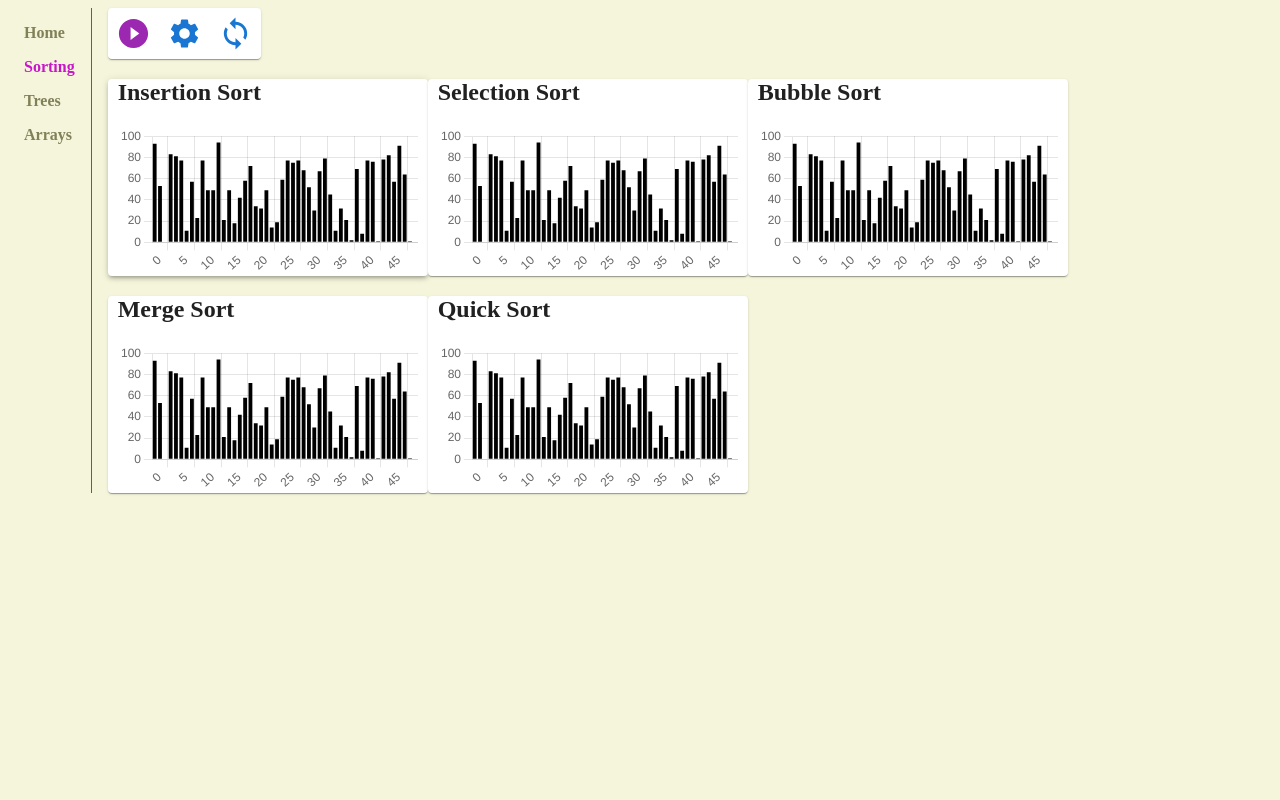
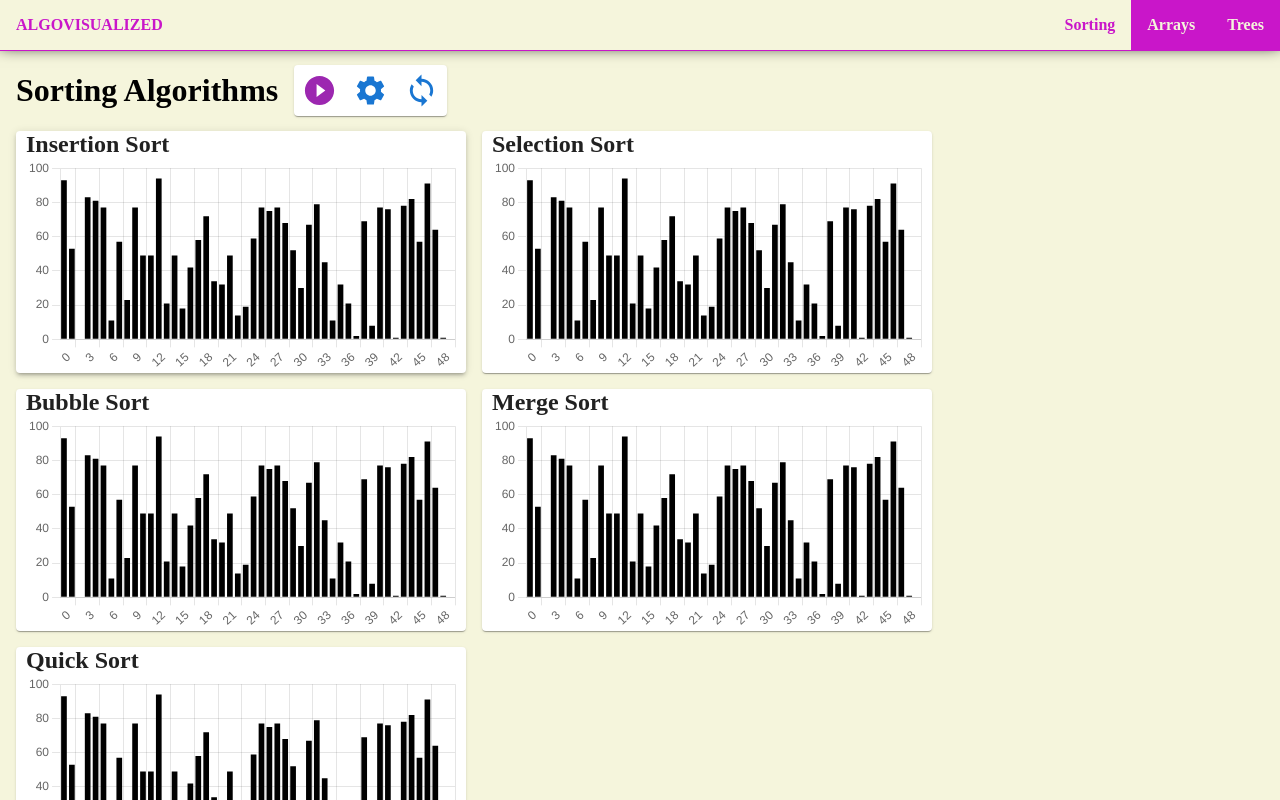
Before and after one commit to danielforkner/algovisualizer, a React (Create React App) app: page /sorting in a window 1280 px wide. Built offline with nearby package versions, Linux system fonts and the light colour scheme.

Commit message:
UI upgrades, new ThreeSum algorithm

```diff
--- a/public/index.html
+++ b/public/index.html
@@ -1,12 +1,13 @@
 <!DOCTYPE html>
 <html lang="en">
-  <head>
-    <title>Algorvisualizer</title>
-    <link rel="stylesheet" type="text/css" href="/styles.css" />
-
-  </head>
-  <body>
-
+<head>
+  <meta charset="UTF-8">
+  <meta http-equiv="X-UA-Compatible" content="IE=edge">
+  <meta name="viewport" content="width=device-width, initial-scale=1.0">
+  <link rel="stylesheet" type="text/css" href="/styles.css" />
+  <title>Algovisualized</title>
+</head>
+<body>
     <div id="root"></div>
-  </body>
+</body>
 </html>
--- a/public/styles.css
+++ b/public/styles.css
@@ -1,9 +1,43 @@
+* {
+  box-sizing: border-box;
+  /* font-family:  Arial, Helvetica, sans-serif; */
+}
 body {
   background-color: #f5f5dc;
+  margin: 0;
+
+}
+#appContainer {
+  position: absolute;
+  top: 0;
+  bottom: 0;
+  width: 100%;
 }
 #main {
   width: 100%;
-  padding-left: 1rem;
+  padding: 0 1rem 1rem 1rem;
+  overflow-y: auto
+}
+h2 {
+  margin: 0;
+}
+#sidebar {
+  border-bottom: 1px solid #c916c9;
+  justify-content: space-between;
+  box-shadow: 0px -5px 15px
+}
+#homeLink {
+  padding: 1rem;
+}
+#navLinks {
+display: flex;
+}
+#navLinks a {
+  display: flex;
+  align-items: center;
+  height: 100%;
+  width: 100%;
+  padding: 0 1rem;
 }
 .container {
   display: flex;
@@ -12,18 +46,19 @@ body {
   display: flex;
   flex-direction: column;
 }
-#sidebar {
-  padding: 1rem;
-  gap: 1rem;
-  border-right: 1px solid #c916c9;
-}
 .activeLink {
   color: #c916c9;
+  background-color: #f5f5dc;
   font-weight: bold;
   text-decoration: none;
 }
+.inactiveLink:hover {
+  background-color: #b181b1;
+  /* color: #eded7b; */
+}
 .inactiveLink {
-  color: #818158;
+  color: #f5f5dc;
+  background-color: #c916c9;
   font-weight: bold;
   text-decoration: none;
 }
@@ -32,8 +67,8 @@ body {
   box-sizing: border-box;
   justify-content: center;
   align-items: center;
-  width: 25px;
-  height: 25px;
+  width: 2rem;
+  height: 2rem;
   border: 1px solid black;
   background-color: #fff;
 }
@@ -56,3 +91,8 @@ body {
   transition: opacity 0.2s;
   border: 1px solid black;
 }
+/* SORTING */
+#sortControls {
+  align-items: center;
+  gap: 1rem;
+}
--- a/src/Home.jsx
+++ b/src/Home.jsx
@@ -6,7 +6,8 @@ const Home = () => {
       <h1>HOME</h1>
       <p>Let's visualize algorithms!</p>
       <Link to="sorting">Sorting algorithms</Link>
-      <Link to="trees">Traversing trees</Link>
+      <Link to="arrays">Arrays</Link>
+      <Link to="trees">Tree traversal</Link>
     </div>
   );
 };
--- a/src/app/App.jsx
+++ b/src/app/App.jsx
@@ -9,7 +9,7 @@ import ArraysMain from '../features/arrays/ArraysMain';
 
 const App = () => {
   return (
-    <div className="container">
+    <div id="appContainer" className="vertical-container">
       <Sidebar />
       <main id="main">
         <Routes>
--- a/src/features/Sidebar.jsx
+++ b/src/features/Sidebar.jsx
@@ -3,44 +3,38 @@ import { NavLink } from 'react-router-dom';
 
 export default function Sidebar() {
   return (
-    <div className="vertical-container" id="sidebar">
-      {/* <Drawer
-      sx={{
-        width: 250,
-        flexShrink: 0,
-        '& .MuiDrawer-paper': {
-          width: 250,
-          boxSizing: 'border-box',
-        },
-      }}
-      variant="permanent"
-      anchor="right"
-    > */}
-      <NavLink
-        to="/"
-        className={({ isActive }) => (isActive ? 'activeLink' : 'inactiveLink')}
-      >
-        Home
+    <div className="container" id="sidebar">
+      <div id="homeLink">
+        <NavLink to="/" className="activeLink">
+          ALGOVISUALIZED
         </NavLink>
+      </div>
+      <div id="navLinks">
         <NavLink
           to="sorting"
-        className={({ isActive }) => (isActive ? 'activeLink' : 'inactiveLink')}
+          className={({ isActive }) =>
+            isActive ? 'activeLink' : 'inactiveLink'
+          }
         >
           Sorting
         </NavLink>
         <NavLink
+          to="arrays"
+          className={({ isActive }) =>
+            isActive ? 'activeLink' : 'inactiveLink'
+          }
+        >
+          Arrays
+        </NavLink>
+        <NavLink
           to="trees"
-        className={({ isActive }) => (isActive ? 'activeLink' : 'inactiveLink')}
+          className={({ isActive }) =>
+            isActive ? 'activeLink' : 'inactiveLink'
+          }
         >
           Trees
         </NavLink>
-      <NavLink
-        to="arrays"
-        className={({ isActive }) => (isActive ? 'activeLink' : 'inactiveLink')}
-      >
-        Arrays
-      </NavLink>
-      {/* </Drawer> */}
+      </div>
     </div>
   );
 }
--- a/src/features/arrays/ArraysMain.jsx
+++ b/src/features/arrays/ArraysMain.jsx
@@ -38,6 +38,7 @@ export default function ArraysMain() {
 
   return (
     <>
+      <h1>Arrays</h1>
       <h2>Sums</h2>
       <Paper style={{ maxWidth: '700px' }}>
         <Tabs
--- a/src/features/arrays/TwoSum.jsx
+++ b/src/features/arrays/TwoSum.jsx
@@ -15,7 +15,7 @@ export default function TwoSum() {
   const [currentSum, setCurrentSum] = useState(0);
   const [possibleMatch, setPossibleMatch] = useState(0);
   const [method, setMethod] = useState('Sort First');
-  const [speed, setSpeed] = useState(900);
+  const [speed, setSpeed] = useState(500);
 
   React.useEffect(() => handleRefresh(), []);
 
@@ -39,7 +39,6 @@ export default function TwoSum() {
     setLeft(-1);
     setRight(-1);
     setMap(new Map());
-    setCurrentSum(0);
     setPossibleMatch(0);
   };
 
@@ -65,7 +64,7 @@ export default function TwoSum() {
     const originalArray = [...array];
     let localLeft = 0;
     let localRight = array.length - 1;
-    let sorted = [...array.sort((a, b) => a - b)];
+    let sorted = array.sort((a, b) => a - b);
     let arr = [];
     for (let i = 0; i < sorted.length; i++) {
       arr.push(sorted[i]);
@@ -123,7 +122,6 @@ export default function TwoSum() {
   };
   return (
     <div>
-      <h3>Two Sum</h3>
       <p>
         <b>Objective: </b>Given an array of integers and a target sum, the
         algorithm should return the indeces of the two integers that sum to the
@@ -132,9 +130,12 @@ export default function TwoSum() {
       <hr />
       <p>{`Target Sum: ${target}`}</p>
       <p>{`Search Method: ${method}`}</p>
-      {!searching ? (
-        <>
-          <select value={method} onChange={(e) => setMethod(e.target.value)}>
+
+      <select
+        disabled={searching ? true : false}
+        value={method}
+        onChange={(e) => setMethod(e.target.value)}
+      >
         <option name="sort" value={'Sort First'}>
           Sort First
         </option>
@@ -142,10 +143,20 @@ export default function TwoSum() {
           No Sorting
         </option>
       </select>
-          <Button onClick={search}>Search</Button>
-          <Button onClick={handleRefresh}>Refresh</Button>{' '}
-        </>
-      ) : null}
+      <Button
+        disabled={searching ? true : false}
+        variant="outlined"
+        onClick={search}
+      >
+        Search
+      </Button>
+      <Button
+        disabled={searching ? true : false}
+        variant="outlined"
+        onClick={handleRefresh}
+      >
+        Refresh
+      </Button>
       <div className="grid-container">
         {/* <div className="cell">[</div> */}
         {array.map((cell, i) => {
--- a/src/features/sorting/SortMain.jsx
+++ b/src/features/sorting/SortMain.jsx
@@ -11,7 +11,6 @@ import MergeSort from './MergeSort';
 import SortSettings from './SortSettings';
 import QuickSort from './QuickSort';
 import Paper from '@mui/material/Paper';
-import Grid from '@mui/material/Unstable_Grid2';
 import SortControls from './SortControls';
 
 const SortMain = () => {
@@ -108,7 +107,7 @@ const SortMain = () => {
   }, [activeSorting]);
 
   return (
-    <div>
+    <>
       <SortSettings
         active={active}
         isControls={isControls}
@@ -116,7 +115,8 @@ const SortMain = () => {
         setChartType={setChartType}
         handleRefresh={handleRefresh}
       />
-      <div className="container">
+      <div className="container" id="sortControls">
+        <h1>Sorting Algorithms</h1>
         <Paper>
           <SortControls
             sorting={sorting}
@@ -128,82 +128,49 @@ const SortMain = () => {
         </Paper>
       </div>
 
-      {/* <Grid container columnSpacing={{ xs: 0, sm: 2 }}> */}
-      <div className="container" style={{ flexWrap: 'wrap' }}>
+      <div className="container" style={{ flexWrap: 'wrap', gap: '1rem' }}>
         {active.length
           ? active.map((str, i) => {
               switch (str) {
                 case 'insertion':
                   return (
-                    // <Grid
-                    //   item
-                    //   xs={12}
-                    //   sm={6}
-                    //   md={4}
-                    //   key={`insertionSort: ${i}`}
-                    // >
-                    <div style={{}}>
-                      <Paper elevation={3} padding={5}>
+                    <Paper sx={{ width: '450px' }} elevation={3} padding={5}>
                       <div style={{ padding: '0 10px' }}>
                         <InsertionSort Chart={Chart} speed={speed} />
                       </div>
                     </Paper>
-                      {/* </Grid> */}
-                    </div>
                   );
                 case 'selection':
                   return (
-                    // <Grid
-                    //   item
-                    //   xs={12}
-                    //   sm={6}
-                    //   md={4}
-                    //   key={`selectionSort: ${i}`}
-                    // >
-                    <div style={{}}>
-                      <Paper>
+                    <Paper sx={{ width: '450px' }}>
                       <div style={{ padding: '0 10px' }}>
                         <SelectionSort Chart={Chart} speed={speed} />
                       </div>
                     </Paper>
-                      {/* </Grid> */}
-                    </div>
                   );
                 case 'bubble':
                   return (
-                    // <Grid item xs={12} sm={6} md={4} key={`bubbleSort: ${i}`}>
-                    <div style={{}}>
-                      <Paper>
+                    <Paper sx={{ width: '450px' }}>
                       <div style={{ padding: '0 10px' }}>
                         <BubbleSort Chart={Chart} speed={speed} />
                       </div>
                     </Paper>
-                    </div>
-                    // </Grid>
                   );
                 case 'merge':
                   return (
-                    // <Grid item xs={12} sm={6} md={4} key={`mergeSort: ${i}`}>
-                    <div style={{}}>
-                      <Paper>
+                    <Paper sx={{ width: '450px' }}>
                       <div style={{ padding: '0 10px' }}>
                         <MergeSort Chart={Chart} speed={speed} />
                       </div>
                     </Paper>
-                    </div>
-                    // </Grid>
                   );
                 case 'quick':
                   return (
-                    // <Grid item xs={12} sm={6} md={4} key={`quickSort: ${i}`}>
-                    <div style={{}}>
-                      <Paper>
+                    <Paper sx={{ width: '450px' }}>
                       <div style={{ padding: '0 10px' }}>
                         <QuickSort Chart={Chart} />
                       </div>
                     </Paper>
-                    </div>
-                    // </Grid>
                   );
                 default:
                   return null;
@@ -211,8 +178,7 @@ const SortMain = () => {
             })
           : null}
       </div>
-      {/* </Grid> */}
-    </div>
+    </>
   );
 };
 
--- a/src/features/trees/TreesMain.jsx
+++ b/src/features/trees/TreesMain.jsx
@@ -3,7 +3,7 @@ import './styles/styles.css';
 
 export default function TreesMain() {
   return (
-    <div>
+    <>
       <h1>Tree Traversal</h1>
       <div className="links">
         {/* <NavLink
@@ -14,19 +14,19 @@ export default function TreesMain() {
         >
           Binary Trees
         </NavLink> */}
-        <NavLink
+        {/* <NavLink
           to="binarysearchtree"
           className={({ isActive }) =>
             isActive ? 'activeTreeLink' : 'inactiveTreeLink'
           }
         >
           Binary Search Tree
-        </NavLink>
+        </NavLink> */}
       </div>
       {/* <div>Number of nodes: {`[25]`}</div>
       <div>Method of traversal: {`[Depth-first]`}</div> */}
 
       <Outlet />
-    </div>
+    </>
   );
 }
```
Also changed, not shown: src/features/arrays/ThreeSum.jsx (+102 -17 lines), src/features/sorting/SortSettings.jsx (+31 -66 lines). Lines whose indentation alone changed are shown as unchanged.
